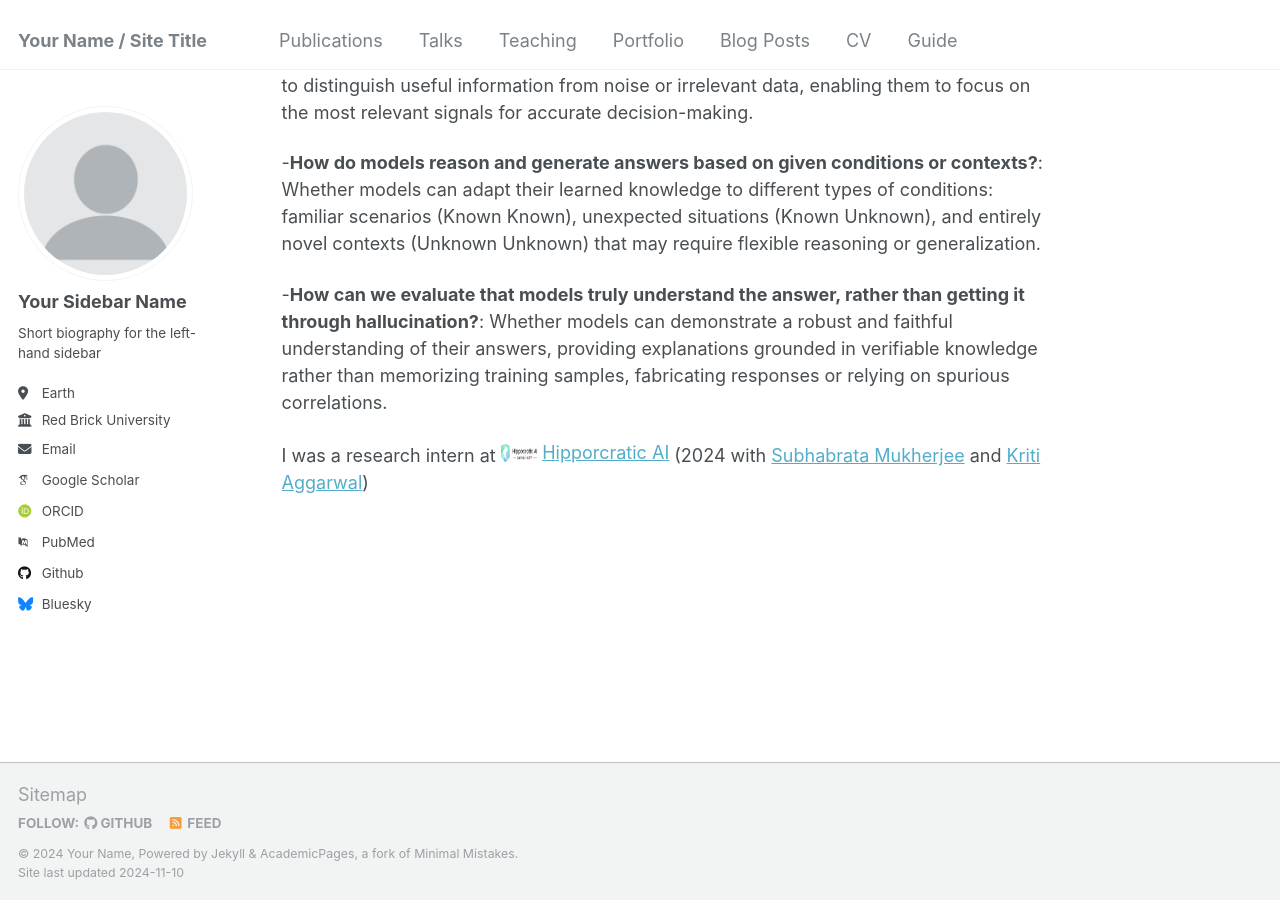
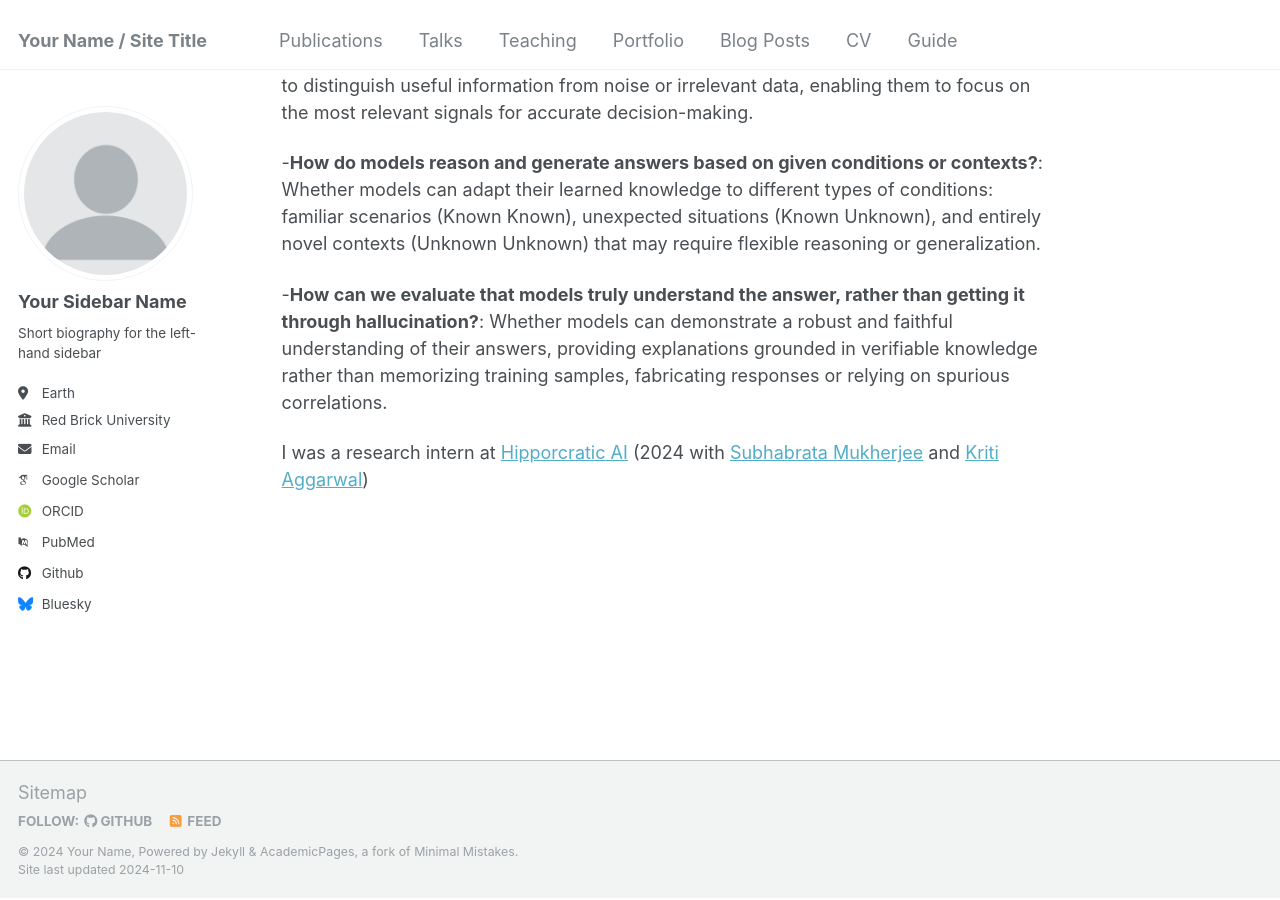
Before and after one commit to yifanJIANG-921/yifanJIANG-921.github.io, a Jekyll site: the page built from _pages/about.md, in a window 1280 px wide and 900 px high, scrolled down 501 px. Built offline with Jekyll 4.4.1, drawn with Linux system fonts in a browser that asks for light colours; some web fonts are replaced.

Commit message:
Update about.md

```diff
--- a/_pages/about.md
+++ b/_pages/about.md
@@ -16,4 +16,4 @@ My primary research objective is to enhance the reasoning capabilities of AI sys
 
 -**How can we evaluate that models truly understand the answer, rather than getting it through hallucination?**: Whether models can demonstrate a robust and faithful understanding of their answers, providing explanations grounded in verifiable knowledge rather than memorizing training samples, fabricating responses or relying on spurious correlations.
 
-I was a research intern at <a href="https://www.hippocraticai.com/" style="display: inline-flex; align-items: center;"><img src="https://github.com/yifanJIANG-921/yifanJIANG-921.github.io/blob/master/assets/main-hippocratic-logo-full-color.jpg" alt="Hippocratic AI Logo" style="height: 1em; width: 2.0em; margin-right: 0.3em;">Hipporcratic AI</a> (2024 with [Subhabrata Mukherjee](https://subhomukherjee.com/) and [Kriti Aggarwal](https://www.linkedin.com/in/kriti-agg/))
+I was a research intern at [Hipporcratic AI](https://www.hippocraticai.com/) (2024 with [Subhabrata Mukherjee](https://subhomukherjee.com/) and [Kriti Aggarwal](https://www.linkedin.com/in/kriti-agg/))
```
